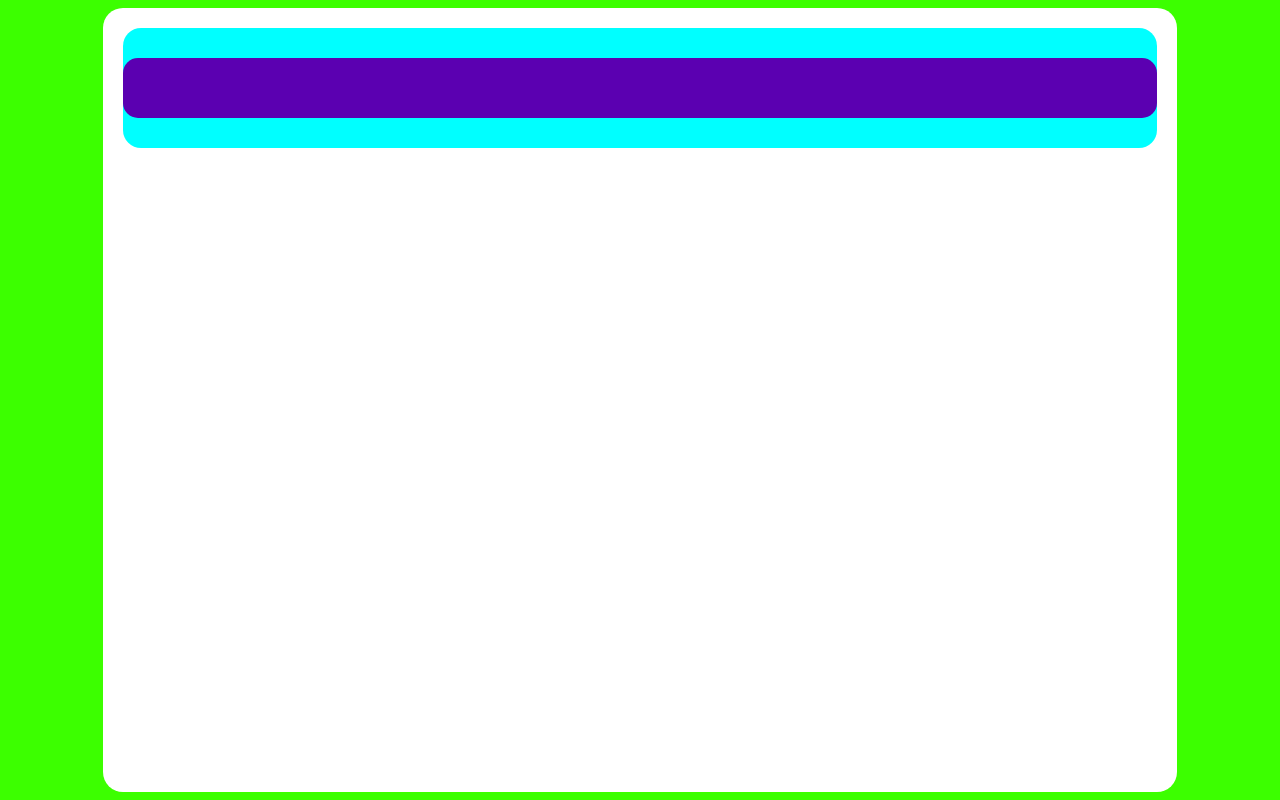
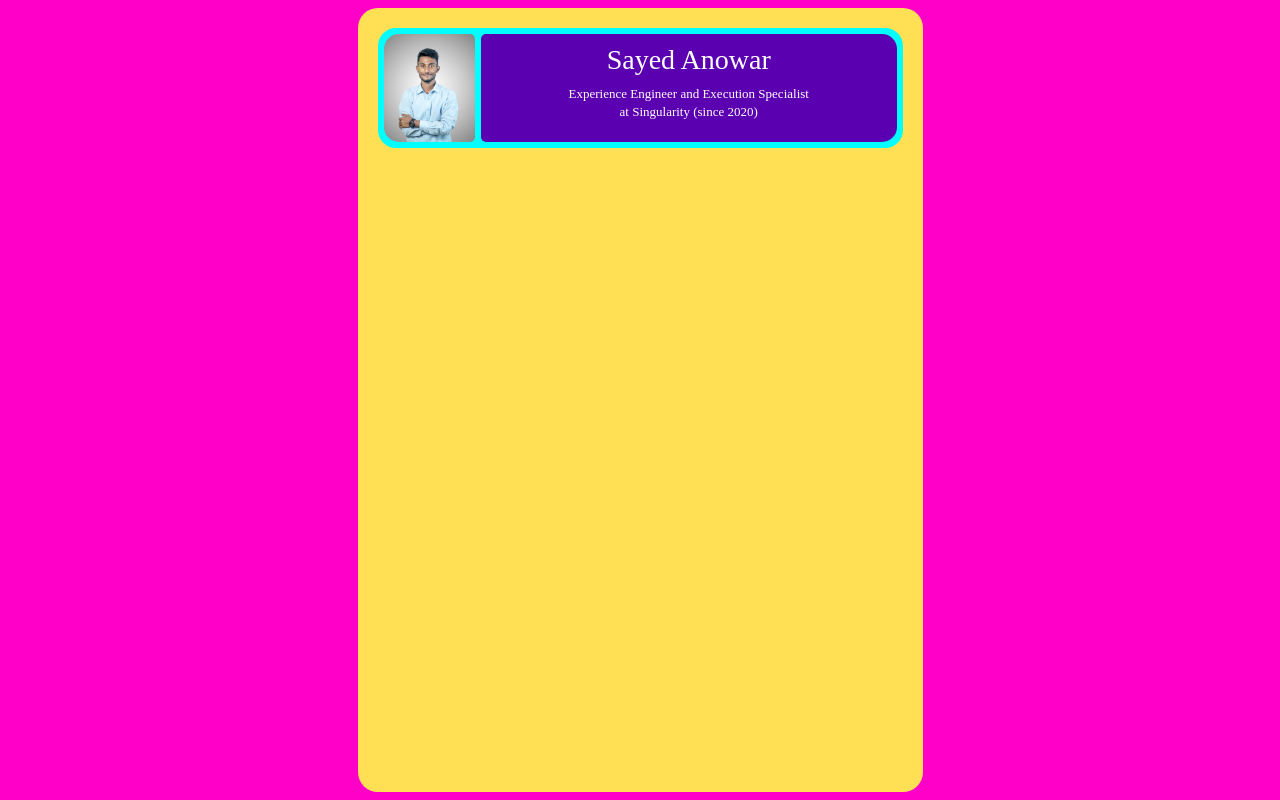
Before and after one commit to SayedXAn/SayedAnowar_Resume_Portfolio, a plain HTML site: page index.html in a window 1280 px wide. Drawn offline with Linux system fonts and the light colour scheme.

Commit message:
Top Panel Ready

```diff
--- a/allCss.css
+++ b/allCss.css
@@ -1,16 +1,15 @@
 body{
-    background-color: rgb(60, 255, 0);
+    background-color: rgb(255, 0, 200);
     display: flex;
     justify-content: center;
 }
 
 .backgroundDiv{
     display: block;
-    background-color: rgb(255, 255, 255);
+    background-color: rgb(255, 224, 85);
     height: 98vh;
-    width: 85%;
     border-radius: 20px;
-    max-width: 1200px;
+    max-width: 565px;
     min-width: 400px;
     margin: 0 auto;
 
@@ -21,33 +20,53 @@ body{
     margin: 20px;
     border-radius: 18px;
     height: 120px;
-    vertical-align: middle;
+
+    display: flex;
+    align-items: center;
+    padding-left: 6px;
 }
-
-.nameText{
-    display: inline;
-    color: rgb(0, 0, 0);
-
-}
-
-.profilePhotoDiv{
-    position: relative;
-    background-color: rgb(91, 0, 177);
-    height: 50%;
+.profilePhoto{
+    display: inline-block;
+    vertical-align: top;
+    height: 90%;
     margin: 0px;
+    margin-right: 6px;
     padding: 0px;
-    justify-content: center;
-    vertical-align: middle;
-    border-radius: 15px;
-    transform: translate(0, 50%);
-}
-
-.profilePhoto{
-    background-color: rgb(255, 0, 0);
-    height: 100%;
-    margin: 0px;
     border-radius: 5px;
     border-top-left-radius: 15px;
     border-bottom-left-radius: 15px;
 
+
 }
+
+.topPanelTextDiv{
+    display: inline-block;
+    background-color: rgb(91, 0, 177);
+    vertical-align: top;
+    height: 90%;
+    padding: 0px;
+    border-radius: 5px;
+    border-top-right-radius: 15px;
+    border-bottom-right-radius: 15px;
+    margin-right: 6px;
+    width: 420px;
+
+}
+.nameText{
+    padding: 0px;
+    margin: 0px;
+    margin-top: 10px;
+    margin-bottom: 10px;
+    color: white;
+    font-size: 28px;
+    text-align: center;
+}
+.designationText{
+    padding: 0px;
+    margin: 0px;
+    margin-top: 2px;
+    margin-bottom: 2px;
+    color: white;
+    font-size: 13px;
+    text-align: center;
+}
--- a/index.html
+++ b/index.html
@@ -1,19 +1,29 @@
 <!DOCTYPE html>
 <head>
-    <meta charset="UTF-8">
-    <meta name="viewport" content="width=device-width, initial-scale=1.0">
-    <title>Sayed Anowar - Resume</title>
-    <link rel="stylesheet" href="allCss.css">
+  <meta charset="UTF-8" />
+  <meta name="viewport" content="width=device-width, initial-scale=1.0" />
+  <title>Sayed Anowar - Resume</title>
+  <link rel="stylesheet" href="allCss.css" />
 </head>
 <body>
-    <div class="backgroundDiv">
-        <div class = "topPanel">
-            <div class="profilePhotoDiv">
-                <!-- <img class = "profilePhoto" src="Photos\dp.jpeg" alt="Profile photo"  height="80"> -->
-            </div>
-            <!-- <div class = "nameText">
+  <div class="backgroundDiv">
+    <div class="topPanel">
+      <img
+        class="profilePhoto"
+        src="Photos\dp.jpeg"
+        alt="Profile photo"
+        height="80"
+      />
+      <div class="topPanelTextDiv">
+        <p class="nameText">Sayed Anowar</p>
+        <p class="designationText">
+          Experience Engineer and Execution Specialist
+        </p>
+        <p class="designationText">at Singularity (since 2020)</p>
+      </div>
+      <!-- <div class = "nameText">
                 Sayed Anowar
             </div> -->
-        </div>
     </div>
+  </div>
 </body>
```
